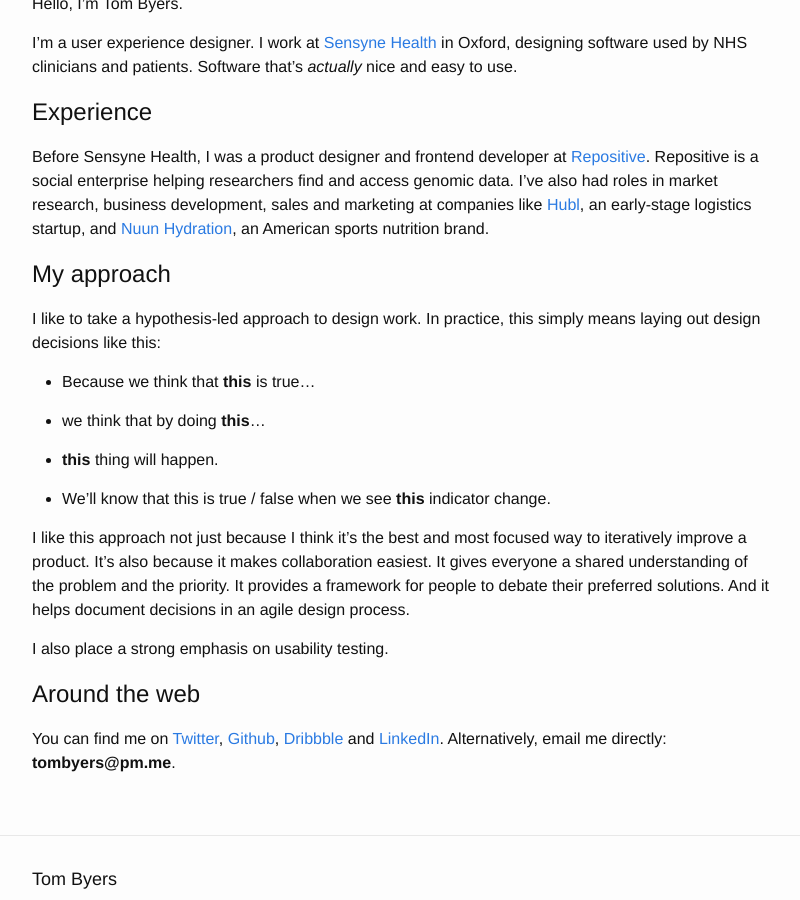
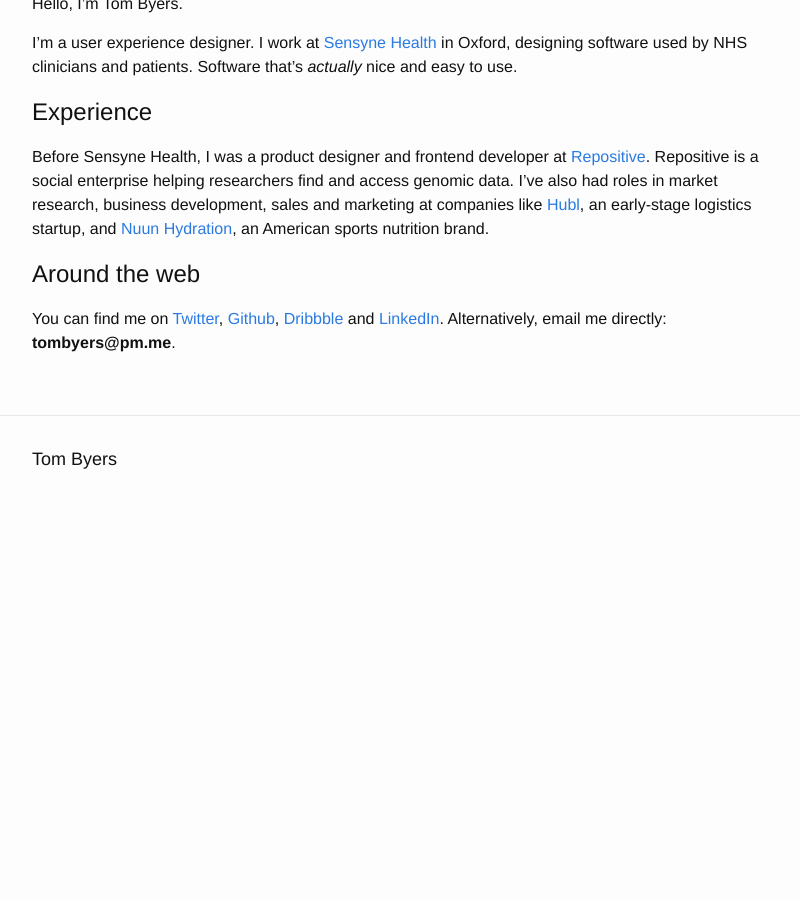
Before and after one commit to tombyers/tombyers.github.io, a Jekyll site: the page built from about.markdown, in a window 1280 px wide and 900 px high, scrolled down 827 px. Shown: the whole window, without its empty margins (238-1038 px from the left). Built offline with Jekyll 4.4.1, drawn with Linux system fonts in a browser that asks for light colours; after the commit the page ends 1345 px from its top, so only the background shows below that.

Commit message:
Updated About

```diff
--- a/about.markdown
+++ b/about.markdown
@@ -14,22 +14,6 @@
 
 Before Sensyne Health, I was a product designer and frontend developer at [Repositive](https://repositive.io). Repositive is a social enterprise helping researchers find and access genomic data. I've also had roles in market research, business development, sales and marketing at companies like [Hubl](http://www.hubl.co.uk), an early-stage logistics startup, and [Nuun Hydration](https://nuunlife.com), an American sports nutrition brand.
 
-# My approach
-
-I like to take a hypothesis-led approach to design work. In practice, this simply means laying out design decisions like this:
-
-* Because we think that **this** is true...
-
-* we think that by doing **this**...
-
-* **this** thing will happen.
-
-* We'll know that this is true / false when we see **this** indicator change.
-
-I like this approach not just because I think it's the best and most focused way to iteratively improve a product. It's also because it makes collaboration easiest. It gives everyone a shared understanding of the problem and the priority. It provides a framework for people to debate their preferred solutions. And it helps document decisions in an agile design process.
-
-I also place a strong emphasis on usability testing.
-
 # Around the web
 
 You can find me on [Twitter](https://twitter.com/ts_byers), [Github](https://github.com/tombyers), [Dribbble](https://dribbble.com/tombyers) and [LinkedIn](https://www.linkedin.com/in/tom-byers/). Alternatively, email me directly: **tombyers@pm.me**.
```
